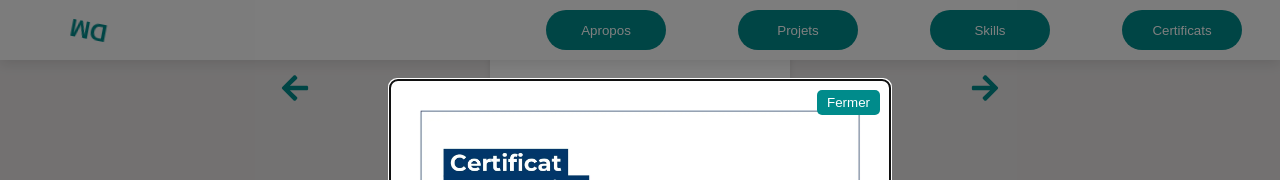
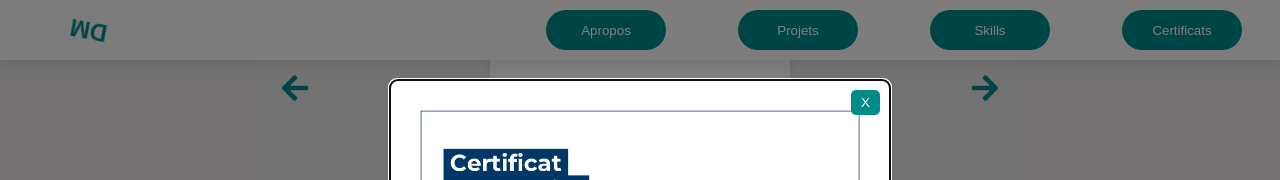
Before and after one commit to daniela16md/projet_12, a React (Create React App) app: page / in a window 1280 px wide. Both pictures are taken after a click on the element "Animations CSS". Shown: the part 2846-3026 px from the top of the page. Built offline with nearby package versions, Linux system fonts and the light colour scheme.

Commit message:
certificats

```diff
--- a/src/components/Certifcats/Certificats.jsx
+++ b/src/components/Certifcats/Certificats.jsx
@@ -73,7 +73,7 @@ function Certificates() {
       >
         {currentCertificat && (
           <div className="modal-body">
-            <button className="close-modal" onClick={closeModal}>Fermer</button>
+            <button className="close-modal" onClick={closeModal}>X</button>
             <img
               src={currentCertificat.image}
               alt={currentCertificat.tittle || 'Certificat'}
```
